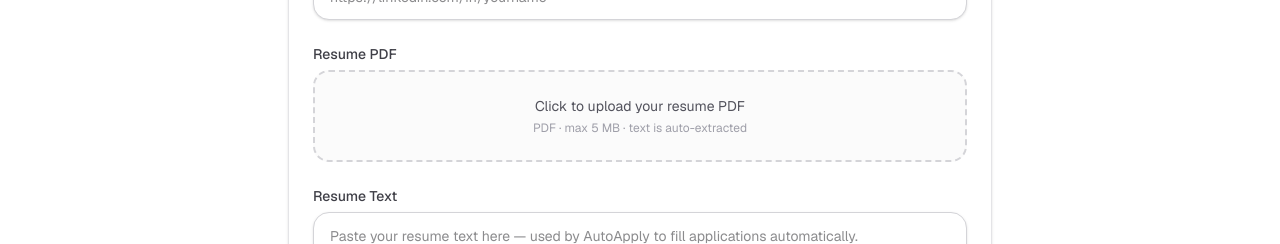
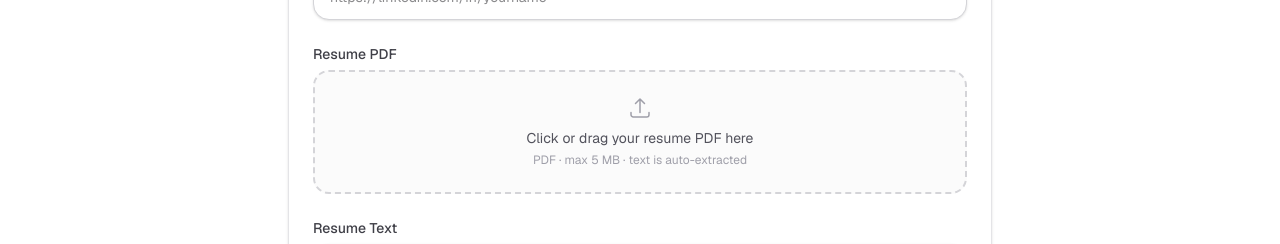
Before and after one commit to VicenteBarrientos/ResumeX, a Next.js app: page /tracker/profile in a window 1280 px wide. Shown: the part 525-769 px from the top of the page. Built offline with nearby package versions, Linux system fonts and the light colour scheme; no server answers; the database is empty; sample sign-in values are in the browser's storage.

Commit message:
Fix resume upload hang + add spinner and drag-and-drop

```diff
--- a/app/api/profile/resume/route.ts
+++ b/app/api/profile/resume/route.ts
@@ -36,12 +36,17 @@ export async function POST(req: Request) {
 
   // Upload to Vercel Blob
   const buffer = Buffer.from(await file.arrayBuffer());
-  console.log("[resume] userId:", session.user.id, "file:", file.name, "size:", file.size);
-  console.log("[resume] BLOB_READ_WRITE_TOKEN present:", !!process.env.BLOB_READ_WRITE_TOKEN);
-  const blob = await put(`resumes/${session.user.id}/${file.name}`, buffer, {
+
+  let blob: { url: string };
+  try {
+    blob = await put(`resumes/${session.user.id}/${file.name}`, buffer, {
       access: "public",
       contentType: "application/pdf",
     });
+  } catch (err) {
+    console.error("[resume] Blob upload failed:", err);
+    return NextResponse.json({ error: "File storage unavailable. Please try again." }, { status: 500 });
+  }
 
   // Extract text from PDF
   let resumeText: string | undefined;
@@ -50,6 +55,7 @@ export async function POST(req: Request) {
   } catch {}
 
   // Save to profile
+  try {
     await db.profile.upsert({
       where: { userId: session.user.id },
       create: {
@@ -62,6 +68,10 @@ export async function POST(req: Request) {
         ...(resumeText ? { resumeText } : {}),
       },
     });
+  } catch (err) {
+    console.error("[resume] DB upsert failed:", err);
+    return NextResponse.json({ error: "Database error saving resume." }, { status: 500 });
+  }
 
   return NextResponse.json({ url: blob.url, resumeText: resumeText ?? null });
 }
--- a/app/tracker/profile/page.tsx
+++ b/app/tracker/profile/page.tsx
@@ -32,6 +32,7 @@ export default function ProfilePage() {
   const [loading, setLoading] = useState(true);
   const [uploadingPdf, setUploadingPdf] = useState(false);
   const [pdfError, setPdfError] = useState<string | null>(null);
+  const [dragOver, setDragOver] = useState(false);
   const pdfInputRef = useRef<HTMLInputElement>(null);
 
   const [newQ, setNewQ] = useState("");
@@ -80,6 +81,7 @@ export default function ProfilePage() {
     if (file.size > 5 * 1024 * 1024) { setPdfError("PDF must be 5 MB or smaller."); return; }
     setPdfError(null);
     setUploadingPdf(true);
+    try {
       const form = new FormData();
       form.append("resumePdf", file);
       const res = await fetch("/api/profile/resume", { method: "POST", body: form });
@@ -89,7 +91,11 @@ export default function ProfilePage() {
         setResumePdfUrl(data.url);
         if (data.resumeText) setProfile((p) => ({ ...p, resumeText: data.resumeText }));
       }
+    } catch {
+      setPdfError("Upload failed — please try again.");
+    } finally {
       setUploadingPdf(false);
+    }
   }
 
   async function deletePdf() {
@@ -232,11 +238,39 @@ export default function ProfilePage() {
             </div>
           ) : (
             <div
-              onClick={() => pdfInputRef.current?.click()}
-              className="flex cursor-pointer flex-col items-center justify-center rounded-2xl border-2 border-dashed border-zinc-300 bg-zinc-50/80 px-4 py-6 text-center transition hover:border-indigo-400 hover:bg-indigo-50/50 dark:border-white/10 dark:bg-white/[0.02] dark:hover:border-cyan-400/40"
+              onClick={() => !uploadingPdf && pdfInputRef.current?.click()}
+              onDragOver={(e) => { e.preventDefault(); if (!uploadingPdf) setDragOver(true); }}
+              onDragLeave={() => setDragOver(false)}
+              onDrop={(e) => {
+                e.preventDefault();
+                setDragOver(false);
+                const f = e.dataTransfer.files?.[0];
+                if (f) uploadPdf(f);
+              }}
+              className={`flex cursor-pointer flex-col items-center justify-center rounded-2xl border-2 border-dashed px-4 py-6 text-center transition ${
+                uploadingPdf
+                  ? "cursor-default border-zinc-200 bg-zinc-50/60 dark:border-white/5"
+                  : dragOver
+                  ? "border-indigo-500 bg-indigo-50 dark:border-cyan-400 dark:bg-cyan-400/10"
+                  : "border-zinc-300 bg-zinc-50/80 hover:border-indigo-400 hover:bg-indigo-50/50 dark:border-white/10 dark:bg-white/[0.02] dark:hover:border-cyan-400/40"
+              }`}
             >
-              <p className="text-sm text-zinc-600 dark:text-zinc-300">{uploadingPdf ? "Uploading…" : "Click to upload your resume PDF"}</p>
+              {uploadingPdf ? (
+                <>
+                  <span className="mb-2 h-6 w-6 animate-spin rounded-full border-2 border-zinc-300 border-t-indigo-600 dark:border-white/20 dark:border-t-cyan-400" />
+                  <p className="text-sm text-zinc-500 dark:text-zinc-400">Uploading…</p>
+                </>
+              ) : (
+                <>
+                  <svg className="mb-2 h-6 w-6 text-zinc-400" fill="none" viewBox="0 0 24 24" stroke="currentColor" strokeWidth={1.5}>
+                    <path strokeLinecap="round" strokeLinejoin="round" d="M3 16.5v2.25A2.25 2.25 0 005.25 21h13.5A2.25 2.25 0 0021 18.75V16.5m-13.5-9L12 3m0 0l4.5 4.5M12 3v13.5" />
+                  </svg>
+                  <p className="text-sm text-zinc-600 dark:text-zinc-300">
+                    {dragOver ? "Drop to upload" : "Click or drag your resume PDF here"}
+                  </p>
                   <p className="mt-1 text-xs text-zinc-400">PDF · max 5 MB · text is auto-extracted</p>
+                </>
+              )}
             </div>
           )}
           <input
```
Lines whose indentation alone changed are shown as unchanged.
